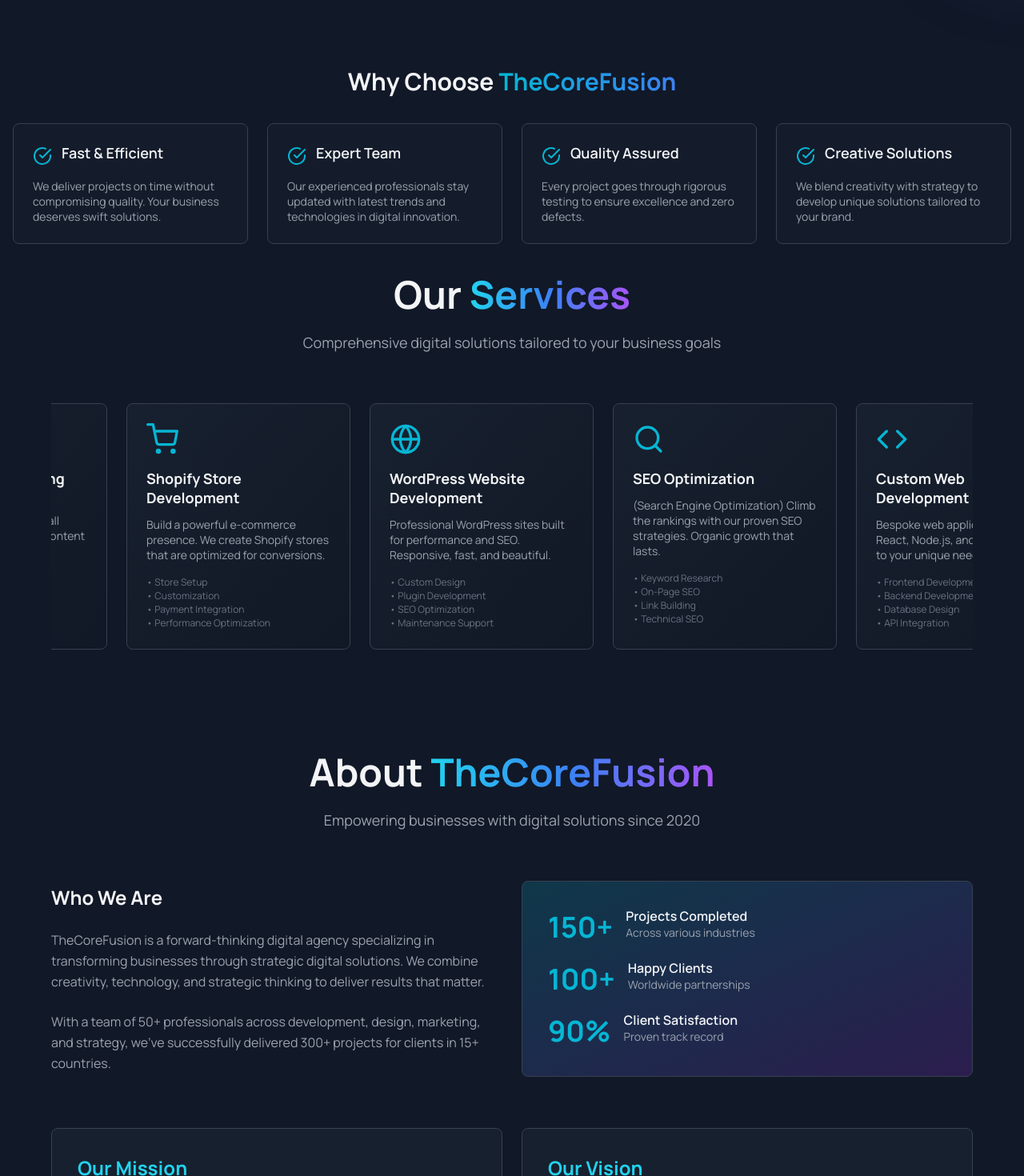
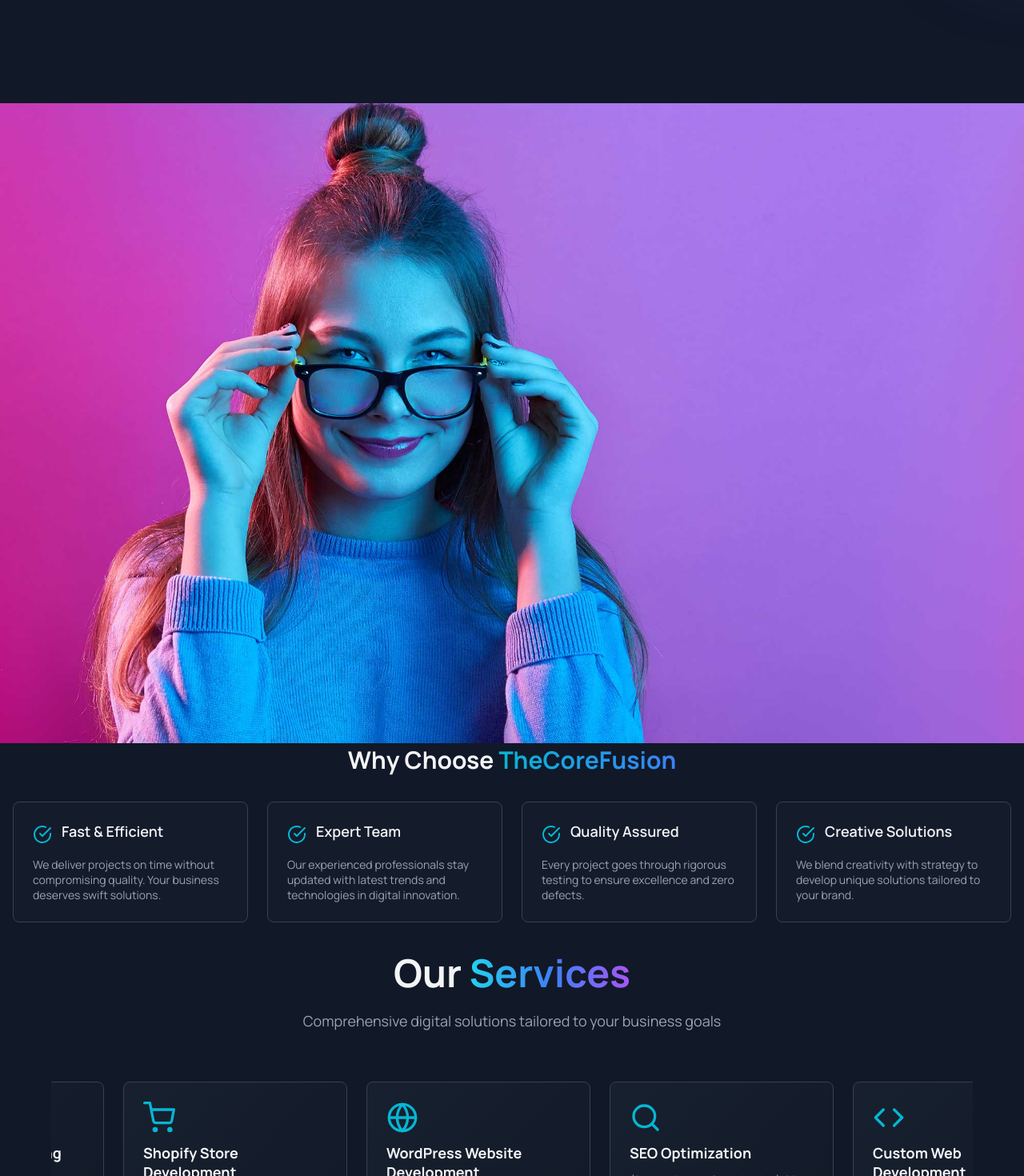
Before and after one commit to Jawad-Ahmed1/thecorefusion, a React (Vite) app: page / in a window 1280 px wide. Shown: the part 500-1970 px from the top of the page at 80% size. Built offline with nearby package versions, Linux system fonts and the light colour scheme; a web font is replaced by a local one.

Commit message:
ADD ANIMATIONS

```diff
--- a/index.html
+++ b/index.html
@@ -2,7 +2,7 @@
 <html lang="en">
   <head>
     <meta charset="UTF-8" />
-    <link rel="icon" type="image/svg+xml" href="/vite.svg" />
+    <link rel="icon" type="image/png" href="/src/assets/thecorefusion.png" />
     <meta name="viewport" content="width=device-width, initial-scale=1.0" />
     <meta name="description" content="TheCoreFusion - Transforming Ideas into Digital Success. Professional digital marketing and web development agency for global clients." />
     <meta name="keywords" content="digital agency, web development, SEO, social media marketing, Shopify development, WordPress development" />
@@ -10,7 +10,7 @@
     <meta property="og:title" content="TheCoreFusion - Digital Agency" />
     <meta property="og:description" content="Professional digital solutions for your business" />
     <meta property="og:type" content="website" />
-    <title>TheCoreFusion - Digital Marketing & Web Development</title>
+    <title>TheCoreFusion</title>
   </head>
   <body>
     <div id="root"></div>
--- a/package.json
+++ b/package.json
@@ -9,6 +9,7 @@
     "preview": "vite preview"
   },
   "dependencies": {
+    "gsap": "^3.15.0",
     "react": "^18.2.0",
     "react-dom": "^18.2.0",
     "react-icons": "^4.11.0",
--- a/src/App.jsx
+++ b/src/App.jsx
@@ -4,6 +4,7 @@
 import About from './components/About'
 import Services from './components/Services'
 import Portfolio from './components/Portfolio'
+import ZoomShowcase from './components/ZoomShowcase'
 import Contact from './components/Contact'
 import Footer from './components/Footer'
 import WhyChooseUs from './components/WhyChooseUs'
@@ -13,9 +14,11 @@
     <div style={{ backgroundColor: '#111827', color: '#f3f4f6', overflow: 'hidden' }}>
       <Navbar />
       <Hero />
+      <ZoomShowcase />
       <WhyChooseUs />
       <Services />
       <About />
+
       <Portfolio />
 
 
--- a/src/components/Navbar.jsx
+++ b/src/components/Navbar.jsx
@@ -1,13 +1,56 @@
-import React, { useState } from 'react'
+import React, { useState, useEffect, useRef } from 'react'
 import { Link as ScrollLink } from 'react-scroll'
 import { FiMenu, FiX } from 'react-icons/fi'
+import gsap from 'gsap'
 import logo from '../assets/thecorefusion.png'
 
 const Navbar = () => {
   const [isOpen, setIsOpen] = useState(false)
+  const servicesRef = useRef(null)
 
   const toggleMenu = () => {
     setIsOpen(!isOpen)
+  }
+
+  // GSAP animations for Services text
+  const handleServicesHover = () => {
+    if (!servicesRef.current) return
+
+    // Pulse glow effect
+    gsap.to(servicesRef.current, {
+      color: '#06b6d4',
+      textShadow: '0 0 20px rgba(6, 182, 212, 0.8), 0 0 40px rgba(6, 182, 212, 0.5)',
+      duration: 0.3,
+      ease: 'power2.out'
+    })
+
+    // Scale and rotate animation
+    gsap.to(servicesRef.current, {
+      scale: 1.15,
+      rotation: 3,
+      duration: 0.3,
+      ease: 'elastic.out'
+    })
+  }
+
+  const handleServicesHoverEnd = () => {
+    if (!servicesRef.current) return
+
+    // Reset glow
+    gsap.to(servicesRef.current, {
+      color: '#d1d5db',
+      textShadow: 'none',
+      duration: 0.3,
+      ease: 'power2.out'
+    })
+
+    // Reset scale and rotation
+    gsap.to(servicesRef.current, {
+      scale: 1,
+      rotation: 0,
+      duration: 0.3,
+      ease: 'elastic.out'
+    })
   }
 
   const menuItems = [
@@ -67,14 +110,28 @@
                 smooth={true}
                 offset={-64}
                 duration={500}
+                ref={item.label === 'Services' ? servicesRef : null}
                 style={{
                   padding: '8px 16px',
                   color: '#d1d5db',
                   cursor: 'pointer',
-                  transition: 'color 0.3s ease'
+                  transition: 'color 0.3s ease',
+                  display: 'inline-block'
                 }}
-                onMouseEnter={(e) => e.target.style.color = '#22d3ee'}
-                onMouseLeave={(e) => e.target.style.color = '#d1d5db'}
+                onMouseEnter={(e) => {
+                  if (item.label === 'Services') {
+                    handleServicesHover()
+                  } else {
+                    e.target.style.color = '#22d3ee'
+                  }
+                }}
+                onMouseLeave={(e) => {
+                  if (item.label === 'Services') {
+                    handleServicesHoverEnd()
+                  } else {
+                    e.target.style.color = '#d1d5db'
+                  }
+                }}
               >
                 {item.label}
               </ScrollLink>
--- a/src/components/Services.jsx
+++ b/src/components/Services.jsx
@@ -7,11 +7,79 @@
   FiGlobe,
   FiImage,
 } from 'react-icons/fi'
+import gsap from 'gsap'
 
 const Services = () => {
   const scrollContainerRef = useRef(null)
   const autoScrollRef = useRef(null)
   const isUserInteractingRef = useRef(false)
+  const iconRefsRef = useRef({})
+  const lineRefsRef = useRef({})
+
+  const handleMouseMove = (e, serviceId) => {
+    const card = e.currentTarget
+    const icon = iconRefsRef.current[serviceId]
+
+    if (!icon) return
+
+    // Get card boundaries
+    const rect = card.getBoundingClientRect()
+    const cardCenterX = rect.width / 2
+    const cardCenterY = rect.height / 2
+
+    // Calculate mouse position relative to card center
+    const mouseX = e.clientX - rect.left - cardCenterX
+    const mouseY = e.clientY - rect.top - cardCenterY
+
+    // Calculate movement (limit to 15px radius for smooth effect)
+    const moveX = (mouseX / cardCenterX) * 15
+    const moveY = (mouseY / cardCenterY) * 15
+
+    // Animate icon to follow cursor
+    gsap.to(icon, {
+      x: moveX,
+      y: moveY,
+      duration: 0.5,
+      ease: 'power2.out',
+      overwrite: 'auto'
+    })
+  }
+
+  const handleMouseLeave = (serviceId) => {
+    const icon = iconRefsRef.current[serviceId]
+    if (!icon) return
+
+    // Animate back to original position
+    gsap.to(icon, {
+      x: 0,
+      y: 0,
+      duration: 0.4,
+      ease: 'elastic.out',
+      overwrite: 'auto'
+    })
+
+    // Animate line out
+    const line = lineRefsRef.current[serviceId]
+    if (line) {
+      gsap.to(line, {
+        scaleX: 0,
+        duration: 0.3,
+        ease: 'power2.in'
+      })
+    }
+  }
+
+  const handleMouseEnter = (serviceId) => {
+    // Animate line in
+    const line = lineRefsRef.current[serviceId]
+    if (line) {
+      gsap.to(line, {
+        scaleX: 1,
+        duration: 0.4,
+        ease: 'power2.out'
+      })
+    }
+  }
 
   const services = [
     {
@@ -161,18 +229,53 @@
                   minWidth: '280px',
                   flex: '0 0 280px',
                   cursor: 'pointer',
-                  transition: '0.3s'
+                  transition: '0.3s',
+                  position: 'relative',
+                  overflow: 'hidden'
+                }}
+                onMouseMove={(e) => handleMouseMove(e, service.id)}
+                onMouseLeave={(e) => {
+                  handleMouseLeave(service.id)
+                  e.currentTarget.style.borderColor = '#374151'
+                  e.currentTarget.style.boxShadow = 'none'
                 }}
                 onMouseEnter={(e) => {
+                  handleMouseEnter(service.id)
                   e.currentTarget.style.borderColor = '#06b6d4'
                   e.currentTarget.style.boxShadow = '0 0 20px rgba(6,182,212,0.2)'
                 }}
-                onMouseLeave={(e) => {
-                  e.currentTarget.style.borderColor = '#374151'
-                  e.currentTarget.style.boxShadow = 'none'
-                }}
               >
-                <IconComponent size={40} color="#06b6d4" />
+                {/* Animated Top Line */}
+                <div
+                  ref={(el) => {
+                    if (el) lineRefsRef.current[service.id] = el
+                  }}
+                  style={{
+                    position: 'absolute',
+                    top: '0',
+                    left: '0',
+                    height: '3px',
+                    width: '100%',
+                    background: 'linear-gradient(90deg, #06b6d4, #a855f7)',
+                    transformOrigin: 'left center',
+                    transform: 'scaleX(0)',
+                    zIndex: 5
+                  }}
+                ></div>
+                <div
+                  ref={(el) => {
+                    if (el) iconRefsRef.current[service.id] = el
+                  }}
+                  style={{
+                    display: 'flex',
+                    alignItems: 'center',
+                    justifyContent: 'center',
+                    width: '40px',
+                    height: '40px'
+                  }}
+                >
+                  <IconComponent size={40} color="#06b6d4" />
+                </div>
 
                 <h3 style={{ fontSize: '18px', fontWeight: 'bold', margin: '12px 0' }}>
                   {service.title}
--- /dev/null
+++ b/src/components/ZoomShowcase.jsx
@@ -0,0 +1,77 @@
+import React, { useEffect, useRef } from 'react'
+import gsap from 'gsap'
+import { ScrollTrigger } from 'gsap/ScrollTrigger'
+import showcaseImage from '../assets/1.jpg'
+
+gsap.registerPlugin(ScrollTrigger)
+
+const ZoomShowcase = () => {
+  const containerRef = useRef(null)
+  const imageRef = useRef(null)
+
+  useEffect(() => {
+    if (!containerRef.current || !imageRef.current) return
+
+    // Create scroll-triggered zoom animation
+    gsap.to(imageRef.current, {
+      scrollTrigger: {
+        trigger: containerRef.current,
+        start: 'top center',
+        end: 'bottom center',
+        scrub: 1, // Smooth scrubbing
+        markers: false,
+        onUpdate: (self) => {
+          // Zoom from 1 to 1.3 as you scroll through the section
+        }
+      },
+      scale: 1.3,
+      ease: 'none',
+      overwrite: 'auto'
+    })
+
+    return () => {
+      ScrollTrigger.getAll().forEach((trigger) => trigger.kill())
+    }
+  }, [])
+
+  return (
+    <section
+      ref={containerRef}
+      id="zoom-showcase"
+      style={{
+        position: 'relative',
+        height: '100vh',
+        overflow: 'hidden',
+        backgroundColor: '#111827',
+        display: 'flex',
+        alignItems: 'center',
+        justifyContent: 'center',
+        marginTop: '48px'
+      }}
+    >
+      {/* Background Image with Zoom Effect */}
+      <div
+        style={{
+          position: 'absolute',
+          inset: 0,
+          overflow: 'hidden'
+        }}
+      >
+        <img
+          ref={imageRef}
+          src={showcaseImage}
+          alt="Showcase"
+          style={{
+            width: '100%',
+            height: '100%',
+            objectFit: 'cover',
+            transformOrigin: 'center center',
+            scale: 1
+          }}
+        />
+      </div>
+    </section>
+  )
+}
+
+export default ZoomShowcase
```
Also changed, not shown: src/assets/1.jpg (added), 1 other file (tests, documents, lock files or other folders).
